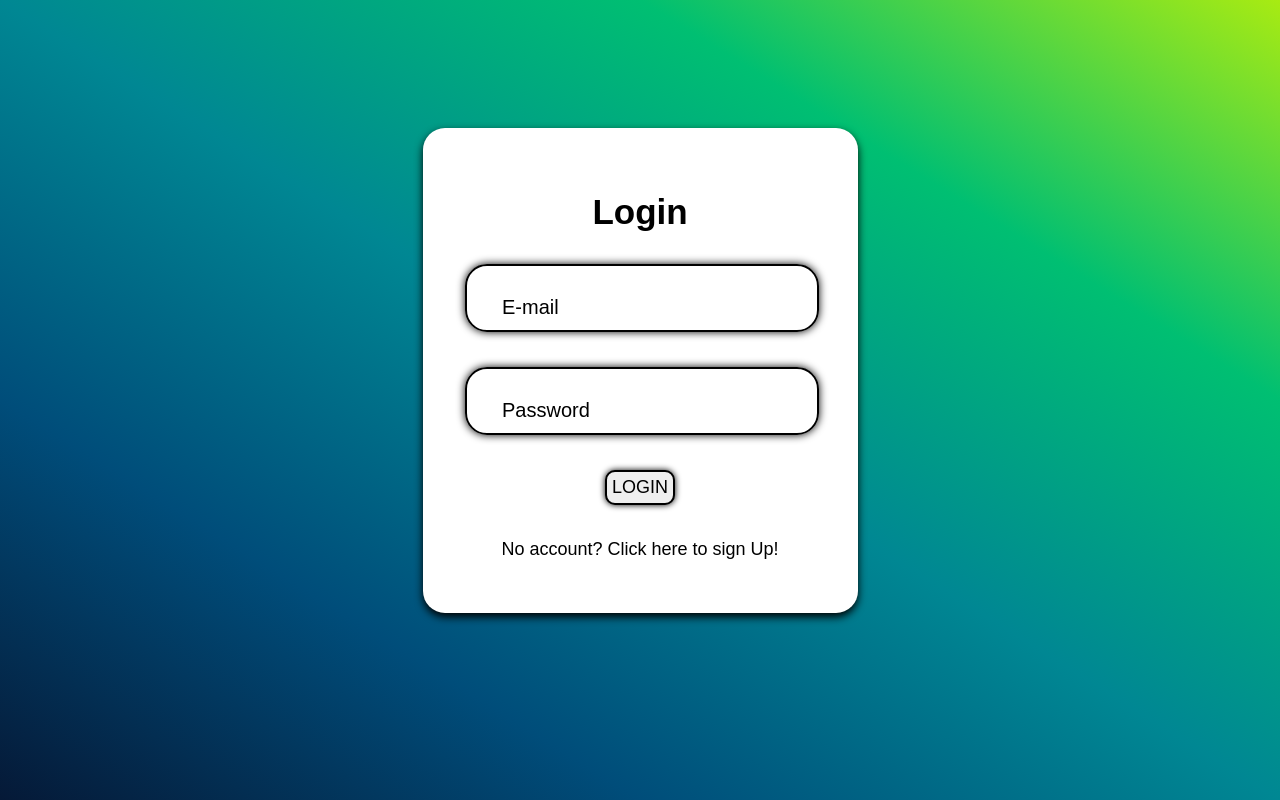
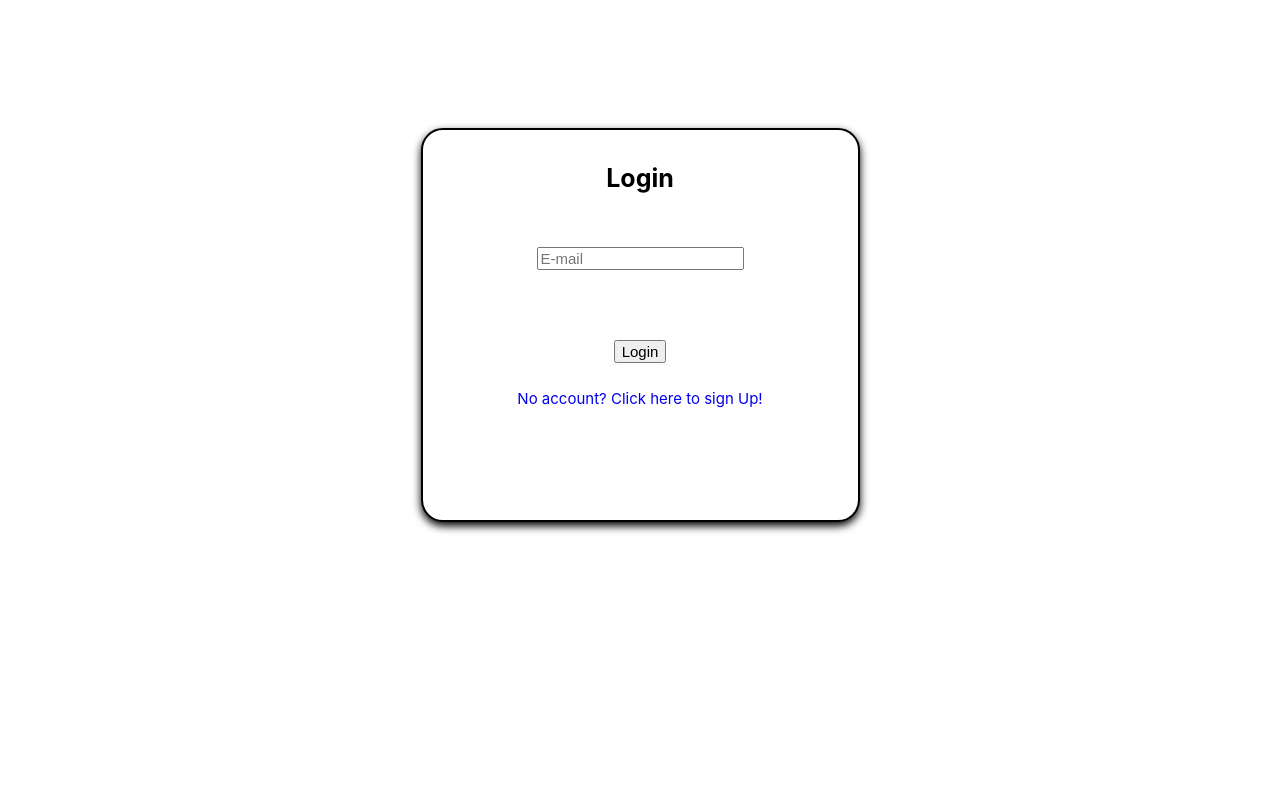
Before and after one commit to klocke1028/WCCI-Capstone-Project, a React (Create React App) app in the folder frontend/: page /LoginPage in a window 1280 px wide. Built offline with nearby package versions, Linux system fonts and the light colour scheme.

Commit message:
Login Page commit

```diff
--- a/frontend/src/components/AccountRegistration.css
+++ b/frontend/src/components/AccountRegistration.css
@@ -1,31 +1,33 @@
-.reg_form {
-  display: inline-block;
-  align-items: center;
-  height: 100px;
-  width: 300px;
-  margin-bottom: 150px;
+body {
+  height: 100vh;
+  width: 100%;
+  text-align: center;
 }
 
-.registration {
+.reg_container {
   display: inline-block;
   background: #ffffff;
   width: 435px;
-  height: 300px;
+  height: 350px;
   margin-top: 10%;
+  border: 2px solid;
   border-radius: 22px;
   box-shadow: 0 4px 8px 0 black;
 }
 
-.registration_text_area {
-  align-content: center;
-  border: 2px solid black;
-  border-radius: 22px;
-  margin-bottom: 40px;
-  width: 100%;
-  height: 64px;
-  box-shadow: 0 0 8px 0 black;
+.reg_form_header {
+  font-size: 25px;
+}
+
+.reg_email_input {
+  margin: 25px;
+  padding: 20px;
+}
+
+.reg_email_text {
+  font-size: 15px;
 }
 
 .submit_button {
-  font-size: 18px;
+  font-size: 15px;
 }
--- a/frontend/src/components/AccountRegistration.js
+++ b/frontend/src/components/AccountRegistration.js
@@ -1,5 +1,7 @@
 import React, { useState } from "react";
 import "./AccountRegistration.css";
+
+// Includes Ross notes
 
 function AccountRegistration() {
   //use a hook to just set the email
@@ -45,16 +47,16 @@ function AccountRegistration() {
 
   return (
     <div>
-      <div className="registration">
+      <div className="reg_container">
+        <h4 className="reg_form_header">Create An Account</h4>
         <form className="reg_form">
-          <h2>Create An Account</h2>
-          <div className="text">
+          <div className="reg_email_input">
             <input
               type="text"
               id="username"
               name="username"
               placeholder="E-mail"
-              className="registration_text_area"
+              className="reg_email_text"
               value={email}
               //sets the email state, like we created above whenever the value inside the input field changes
               onChange={(e) => setEmail(e.target.value)}
--- a/frontend/src/components/CreateAccountButton.js
+++ /dev/null
@@ -1,4 +0,0 @@
-import React from "react";
-
-// Might need this? Leaning towards no though.
-function CreateAccountButton() {}
--- a/frontend/src/components/LoginButton.js
+++ /dev/null
@@ -1,24 +0,0 @@
-import React from "react";
-import "./LoginButton.css";
-
-function LoginButton() {
-  const login = () => {
-    fetch("http://localhost:8080/api/user")
-      .then((response) => {
-        if (!response.ok) {
-          throw new Error("Network response was not ok.");
-        }
-        return response.json();
-      })
-      .catch((error) => {
-        console.error("There was a problem logging in: " + error);
-      });
-  };
-  return (
-    <button id="login_button" onClick={login}>
-      LOGIN
-    </button>
-  );
-}
-
-export default LoginButton;
--- a/frontend/src/components/LoginPage.css
+++ b/frontend/src/components/LoginPage.css
@@ -1,90 +1,40 @@
-/* Colors do not have to stay what I have. Just messing around to get ideas. */
-
 body {
-  background-image: linear-gradient(
-    to right top,
-    #051937,
-    #004d7a,
-    #008793,
-    #00bf72,
-    #a8eb12
-  );
   height: 100vh;
   width: 100%;
   text-align: center;
 }
 
-.login {
+.login_container {
   display: inline-block;
   background: #ffffff;
   width: 435px;
-  height: 485px;
+  height: 390px;
   margin-top: 10%;
+  border: 2px solid;
   border-radius: 22px;
   box-shadow: 0 4px 8px 0 black;
 }
 
 .login_form_header {
-  font-family: Arial, Helvetica, sans-serif;
-  font-size: 35px;
-  margin-top: 4rem;
-  margin-bottom: 2rem;
+  font-size: 25px;
 }
 
-.login_form {
-  display: inline-block;
-  align-items: center;
-  height: 100px;
-  width: 350px;
-  margin-bottom: 150px;
+.email_input {
+  margin: 25px;
+  padding: 20px;
 }
 
-.login_text_area {
-  align-content: center;
-  border: 2px solid black;
-  border-radius: 22px;
-  margin-bottom: 35px;
-  width: 100%;
-  height: 64px;
-  box-shadow: 0 0 8px 0 black;
+.login_email_text {
+  font-size: 15px;
 }
 
-.login_email_input {
-  margin-top: 1.2rem;
-  font-family: Arial, Helvetica, sans-serif;
-  font-size: 20px;
-  border: none;
-  width: 80%;
-}
-
-.password_text_area {
-  align-content: center;
-  border: 2px solid black;
-  border-radius: 22px;
-  margin-bottom: 35px;
-  width: 100%;
-  height: 64px;
-  box-shadow: 0 0 8px 0 black;
-}
-
-.login_password_input {
-  margin-top: 1.2rem;
-  font-family: Arial, Helvetica, sans-serif;
-  font-size: 20px;
-  border: none;
-  width: 80%;
+.login_button {
+  cursor: pointer;
+  font-size: 15px;
+  margin: 25px;
 }
 
 .account_creation_link {
-  color: black;
-  font-family: Arial, Helvetica, sans-serif;
-  font-size: 18px;
-  padding: 25px;
-  cursor: pointer;
-  display: block;
+  font-size: 15px;
   text-decoration: none;
 }
-
-.account_creation_link:hover {
-  color: #004d7a;
-}
--- a/frontend/src/components/LoginPage.js
+++ b/frontend/src/components/LoginPage.js
@@ -1,33 +1,52 @@
-import React from "react";
+import React, { useState } from "react";
 import "./LoginPage.css";
-import LoginButton from "./LoginButton";
 
 function LoginPage() {
+  const [email, setEmail] = useState("");
+  const handleSubmit = (e) => {
+    e.preventDefault();
+    fetch("http://localhost:8080/user", {
+      method: "POST",
+      headers: {
+        "Content-Type": "application.json",
+      },
+    })
+      .then((response) => {
+        if (!response.ok) {
+          throw new Error("Network response was not ok.");
+        }
+        return response.json();
+      })
+      .then((response) => {
+        console.log("Log in successful.");
+        window.location.href = "/TestHomePage";
+      })
+      .catch((error) => {
+        console.error("There was a problem with the fetch operation:", +error);
+      });
+  };
   return (
     <div>
-      <div className="login">
+      <div className="login_container">
         <h4 className="login_form_header">Login</h4>
         <form className="login_form">
-          <div className="login_text_area">
+          <div className="email_input">
             <input
               type="text"
               id="username"
               name="username"
-              defaultValue="E-mail"
-              className="login_email_input"
+              placeholder="E-mail"
+              className="login_email_text"
+              value={email}
+              onChange={(e) => setEmail(e.target.value)}
             />
           </div>
-          <div className="password_text_area">
-            <input
-              type="text"
-              id="password"
-              name="password"
-              defaultValue="Password"
-              className="login_password_input"
-            />
-          </div>
-
-          <LoginButton />
+          <input
+            type="submit"
+            value="Login"
+            className="login_button"
+            onClick={handleSubmit}
+          />
         </form>
         <a className="account_creation_link" href="/AccountRegistration">
           No account? Click here to sign Up!
--- /dev/null
+++ b/frontend/src/components/TestHomePage.js
@@ -0,0 +1,3 @@
+<div>
+  <h2>This is the test homepage</h2>
+</div>;
```
